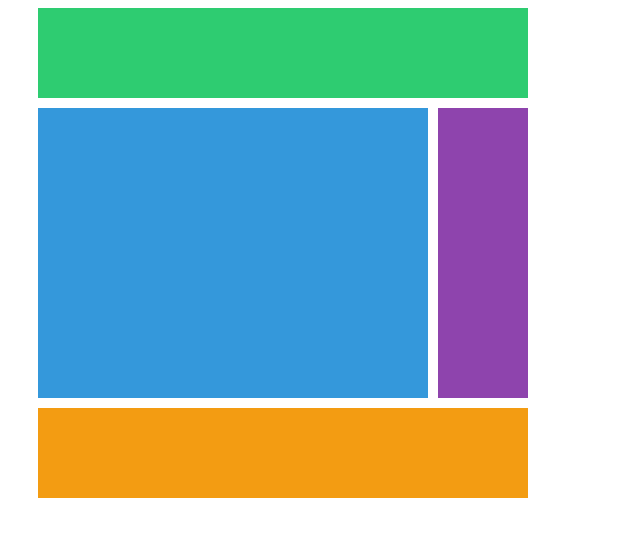
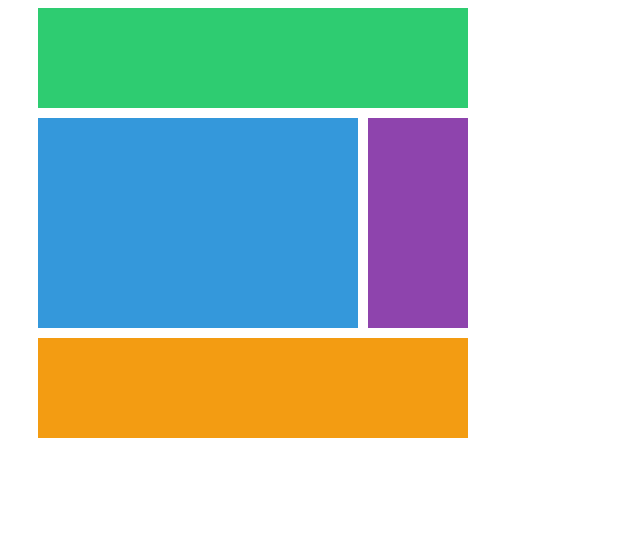
Before and after one commit to guswn2521/SCSS-Layout-Masterclass, a plain HTML site: page index.html in a window 1280 px wide. Shown: the whole page, without its empty margins (0-640 px from the left). Drawn offline with Linux system fonts and the light colour scheme.

Commit message:
#2.6 Line Naming
1. 선들에 이름을 붙일 수 있다.
grid-template-columns 에 선이름, 칸의 크기, 선이름, 칸의 크기 .... 와 같이 순서대로 쓰면 된다.
child에 grid-column에 선이름을 이용하여 grid를 채울 수 있다.

```diff
--- a/style.css
+++ b/style.css
@@ -2,8 +2,8 @@
   margin-left: 30px;
   display: grid;
   gap: 10px;
-  grid-template-columns: repeat(5, 90px);
-  grid-template-rows: repeat(5, 90px);
+  grid-template-columns: [first-line] 100px [second-line] 100px [third-line] 100px [fourth-line] 100px [fifth-line];
+  grid-template-rows: repeat(4, 100px [sexy-line]);
 }
 .header {
   background-color: #2ecc71;
@@ -12,8 +12,8 @@
 
 .content {
   background-color: #3498db;
-  grid-column: 1/-2;
-  grid-row: span 3;
+  grid-column: first-line / fourth-line;
+  grid-row: sexy-line 1 / sexy-line 3;
 }
 
 .nav {
```
